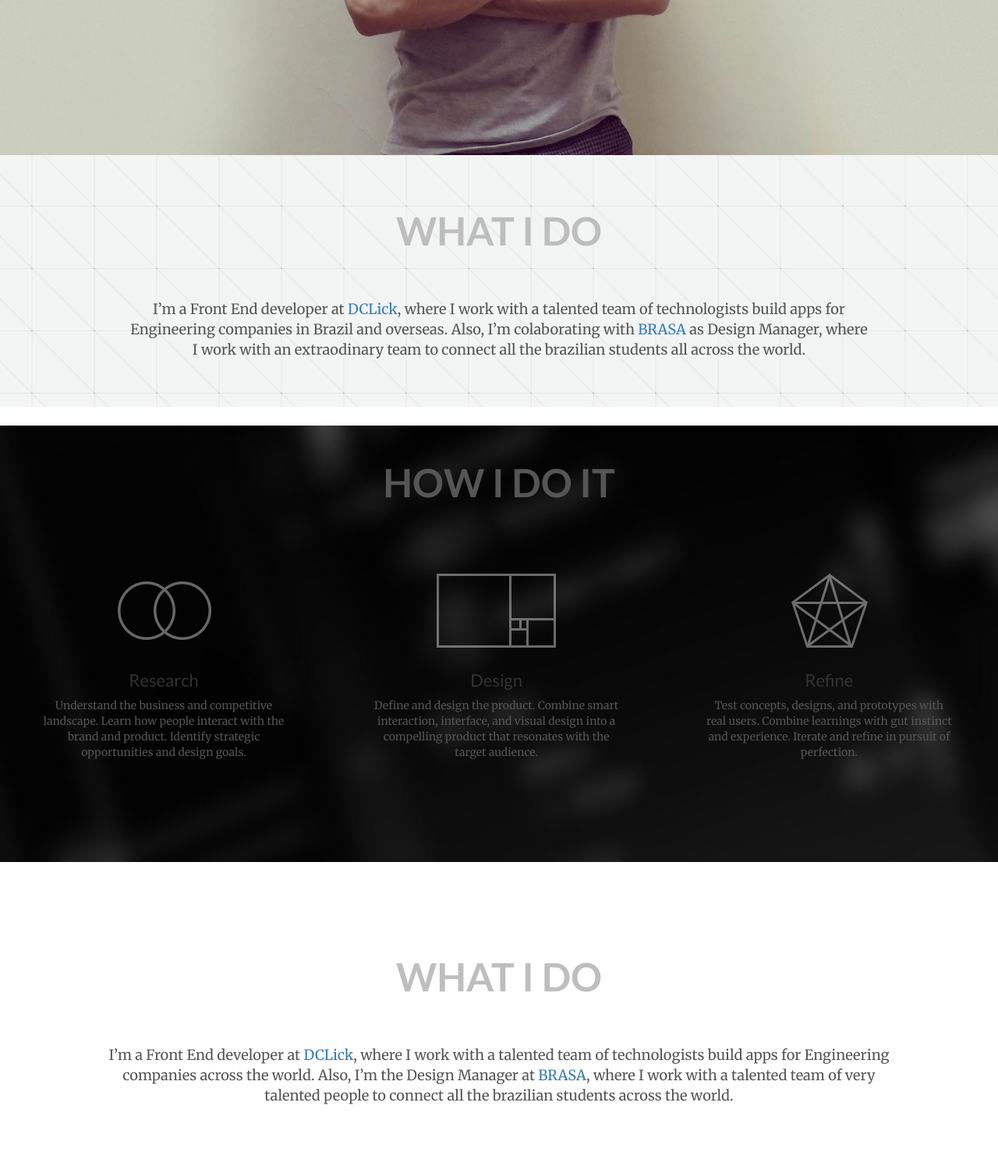
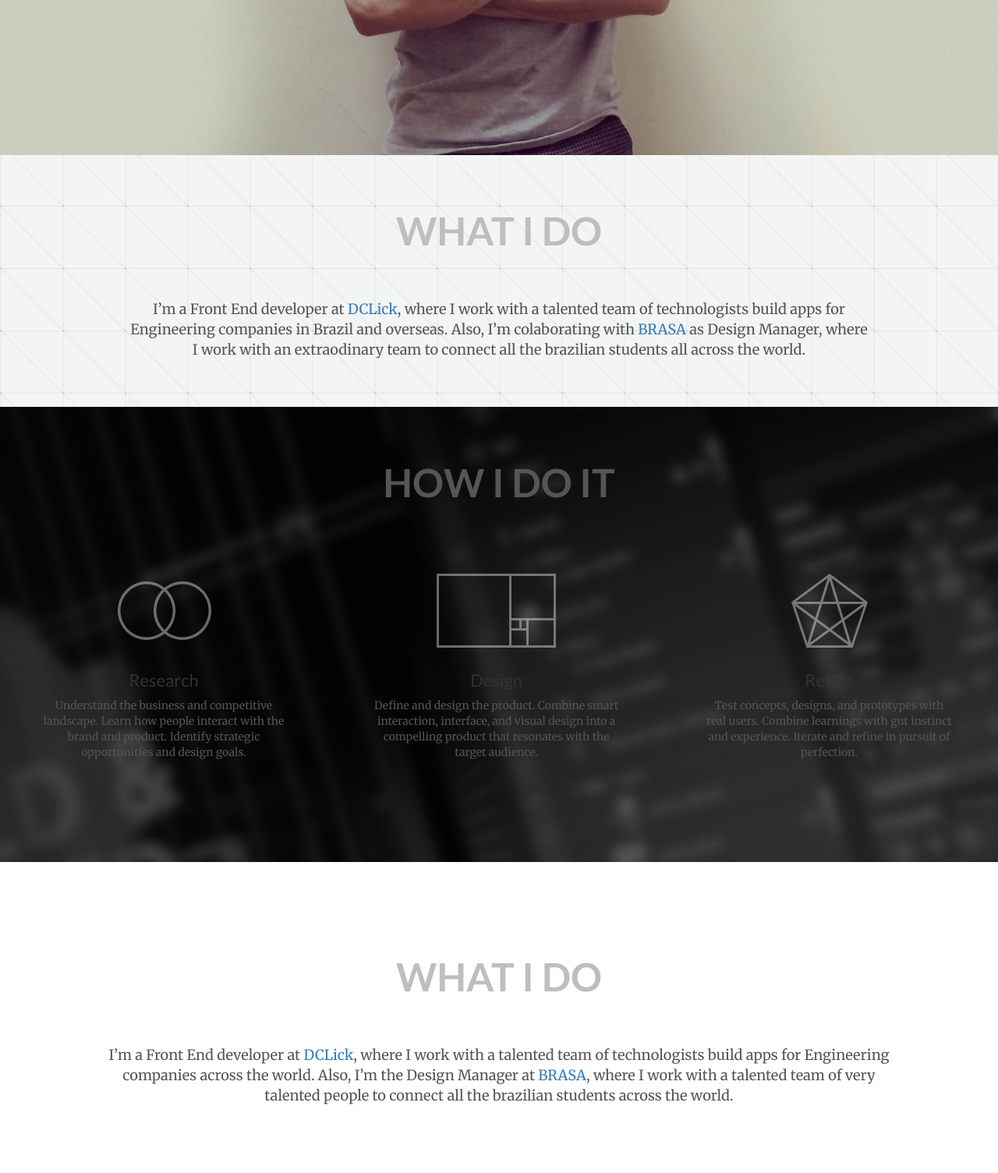
Before and after one commit to omninando/omninando.github.io, a web app: file index.html in a window 1280 px wide. Shown: the part 601-2106 px from the top of the page at 78% size. Run offline with its HTML, style and script files only (its server is not run), Linux system fonts and the light colour scheme; some libraries are stand-ins or nearby versions.

Commit message:
How Section fix

```diff
--- a/css/main.css
+++ b/css/main.css
@@ -206,7 +206,6 @@ fieldset[disabled] .btn-primary.active {
 .who {
 	position: relative;
 	background: url(../img/struckaxiom.png) repeat center;
-	background-position: right;
 	background-size: 80px;
 	padding: 50px;
 	height: auto;
@@ -217,13 +216,11 @@ fieldset[disabled] .btn-primary.active {
 
 .how {
 	position: relative;
-	background: #ffffff url(../img/how.jpg) no-repeat fixed center;
+	background: url(../img/how.jpg) no-repeat fixed center;
+	background-size: cover;
 	padding-top: 50px;
 	height: auto;
-	background-position-y: 39px;
-	background-position-y: 2.4375rem;
-	margin: transparent;
-	}
+}
 
 .how h2 {
 	color: #555;
@@ -254,8 +251,7 @@ fieldset[disabled] .btn-primary.active {
 .well {
 	padding: 250px 0 145px 0; padding: 13.375rem 0 10.0625rem 0;
 }
-h2 {
-}
+
 .research {
 	background: url("../img/ven.png") no-repeat center top;
 }
--- a/index.html
+++ b/index.html
@@ -78,8 +78,8 @@
 					  <h2>What I do</h2>
 					  <p>I&rsquo;m a Front End developer at <a href="http://www.dclick.com.br">DCLick</a>, where I work with a talented team of technologists build apps for Engineering companies in Brazil and overseas. Also, I&rsquo;m colaborating with <a href="http://www.gobrasa.org">BRASA</a> as Design Manager, where I work with an extraodinary team to connect all the brazilian students all across the world.</p>
 				</div>
-			  </div>
-			  <div class="row how text-center">
+			</div>
+			<div class="row how">
 				<h2  class="howidoit">How I do It</h2>
 				<div class="research well col-sm-3">
 					  <h3>Research</h3>
@@ -93,7 +93,7 @@
 					  <h3>Refine</h3>
 					  <p>Test concepts, designs, and prototypes with real users. Combine learnings with gut instinct and experience. Iterate and refine in pursuit of perfection.</p>
 				</div>
-			  </div>
+			</div>
 			<div class="row work">
 				<div class="col-md-10 col-md-offset-1">
 					<h2>What I do</h2>
```
